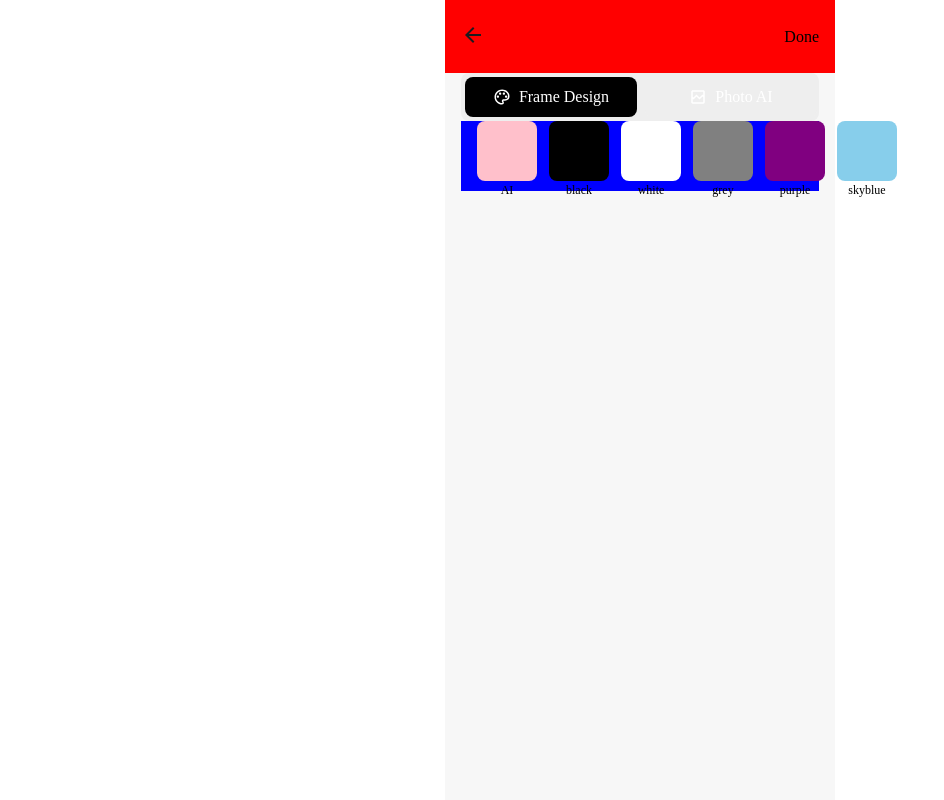
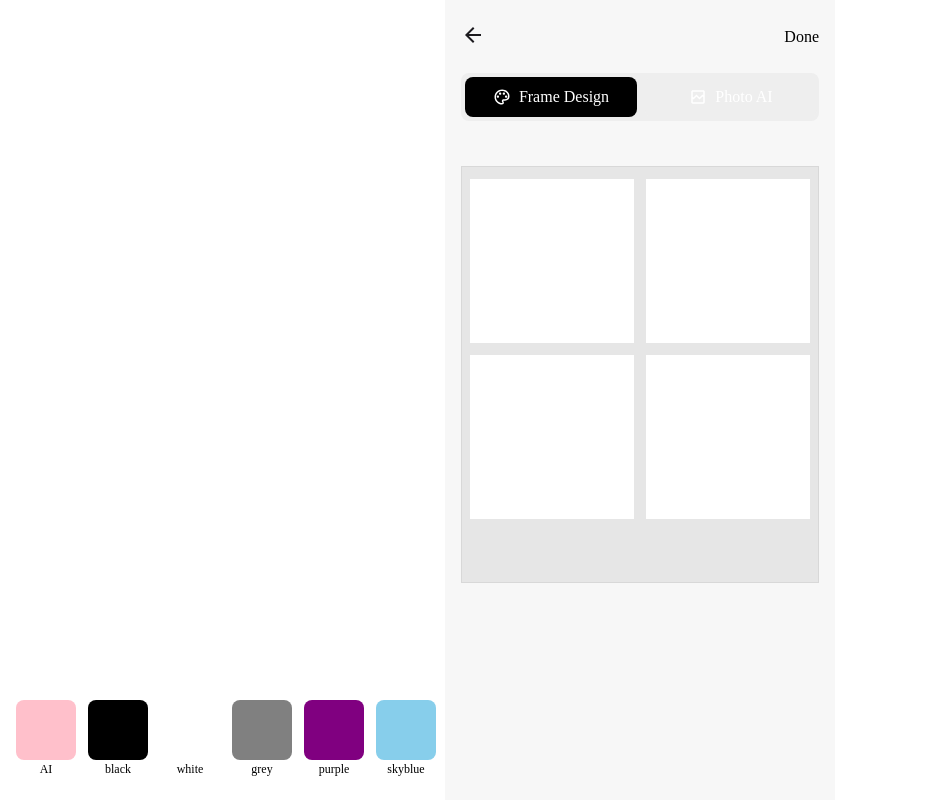
Before and after one commit to anonymousRecords/kimchi-client, a React (Vite) app: page /decorate in a window 1280 px wide. Shown: the whole page, without its empty margins (0-944 px from the left). Built offline with nearby package versions, Linux system fonts and the light colour scheme.

Commit message:
feat : Implement Change frame color

```diff
--- /dev/null
+++ b/src/components/DecoratePage/DecorateCard.jsx
@@ -0,0 +1,59 @@
+import styled from 'styled-components';
+import PropTypes from 'prop-types';
+
+const StyledDecorateCard = styled.div`
+    .img-frame {
+        display: flex;
+        flex-direction: column;
+        align-items: center;
+        // margin-top: 8.813rem;
+        width: 358px;
+        height: var(--image-frame-height);
+        padding: 6px;
+        padding-bottom: 57px;
+        background: #E6E6E6;
+        transform: translateY(45px);
+        border: solid 1px #D8D8D8;
+    }
+
+    .img-row-container{
+        display: flex;
+        flex-direction: row;
+        align-items: center;
+        justify-content: center;
+      }
+
+    .img-select {
+        position: relative;
+        width: 164px;
+        height: 164px;
+        background: #fff;
+        overflow: hidden;
+        margin: 6px;
+    }
+`
+
+DecorateCard.propTypes = {
+  selectedImages: PropTypes.arrayOf(PropTypes.string).isRequired,
+  frameColor: PropTypes.string, // 프레임 색상 prop 추가
+};
+
+export default function DecorateCard ({ frameColor }) {
+    return (
+      <StyledDecorateCard>
+        <div className="image-page hidden">
+          <div className="img-frame" style={{ backgroundColor: frameColor }}>
+            <div className='img-row-container'>
+              <div className="img-select empty"></div>
+              <div className="img-select empty"></div>
+            </div>
+            <div className='img-row-container'>
+              <div className="img-select empty"></div>
+              <div className="img-select empty"></div>
+            </div>
+          </div>
+          <input type="file" className="file-input hidden" accept=".jpeg, .png, .jpg" />
+        </div>
+      </StyledDecorateCard>
+      );
+    }
--- a/src/components/DecoratePage/FrameTool.jsx
+++ b/src/components/DecoratePage/FrameTool.jsx
@@ -1,6 +1,7 @@
-import React from 'react'; // eslint-disable-line no-unused-vars
+import React, { useState } from 'react'; // eslint-disable-line no-unused-vars
 import styled from 'styled-components';
 import { FrameColor } from './FrameColor';
+import PropTypes from 'prop-types';
 
 const StyledFrameTool = styled.div`
   width: 420px;
@@ -31,11 +32,24 @@ const StyledFrameTool = styled.div`
   }
 `;
 
-export default function FrameTool() {
+export default function FrameTool({ onFrameSelect }) {
+    const [selectedFrame, setSelectedFrame] = useState(FrameColor[0]); // 초기 선택 프레임을 첫 번째 항목으로 설정합니다.
+
+    const handleFrameClick = (frame) => {
+      setSelectedFrame(frame);
+      onFrameSelect(frame); // 프레임 선택 시, 선택한 프레임을 부모 컴포넌트로 전달합니다.
+    };
+
+    console.log("선택된 프레임:", selectedFrame);
+
     return (
         <StyledFrameTool>
         {FrameColor.map((frame) => (
-        <div className="frame-choice" key={frame.color}>
+          <div
+            className="frame-choice"
+            key={frame.color}
+            onClick={() => handleFrameClick(frame)} // 클릭 시 handleFrameClick 함수를 호출합니다.
+          >
             <div className="color-box" style={{ backgroundColor: frame.color }}></div>
             <div className="color-name">{frame.name}</div>
           </div>
@@ -43,3 +57,7 @@ export default function FrameTool() {
       </StyledFrameTool>
   );
 }
+
+FrameTool.propTypes = {
+    onFrameSelect: PropTypes.func.isRequired,
+  };
--- a/src/pages/DecoratePage.jsx
+++ b/src/pages/DecoratePage.jsx
@@ -3,6 +3,7 @@ import styled from 'styled-components';
 import { Link } from "react-router-dom";
 import FrameTool from "../components/DecoratePage/FrameTool";
 import PhotoTool from "../components/DecoratePage/PhotoTool";
+import DecorateCard from "../components/DecoratePage/DecorateCard";
 
 const StyledDecorate = styled.div`
     width: 390px;
@@ -16,7 +17,6 @@ const StyledDecorate = styled.div`
         width: 390px;
         height: 73px;
         padding: 16px;
-        background-color: red;
         display: flex;
         justify-content: space-between;
     }
@@ -72,17 +72,26 @@ const StyledDecorate = styled.div`
       }
 
     .tool-container {
-        width: 358px;
-        height: 70px;
-        background-color: blue;
+        display: flex;
+        width: 100%;
+        height: 100px;
+        overflow-x: scroll;
+        // background-color: pink;
+        margin-top: 50px;
+        position: fixed;
+        bottom: 0;
     }
 `
 
 const DecoratePage = () => {
-    const [selectedButton, setSelectedButton] = useState("frame");
-    // const [selectedImages, setSelectedImages] = useState([]); // eslint-disable-line no-unused-vars
+  const [selectedButton, setSelectedButton] = useState("frame");
+  const [selectedFrameColor, setSelectedFrameColor] = useState(null); // 선택한 프레임 색상을 상태로 관리합니다.
 
-    return (
+  const handleFrameSelect = (frame) => {
+    setSelectedFrameColor(frame.color); // 클릭한 프레임의 색상을 상태로 설정합니다.
+  };
+
+  return (
       <StyledDecorate>
         <header>
           <button>
@@ -114,12 +123,14 @@ const DecoratePage = () => {
             </button>
           </div>
           <div className="card">
-            {/* <ImageCard/> */}
+            {/* Pass the handleImagesSelected function to ImageCard */}
           </div>
+          {/* Render DecorateCard and pass the selectedImages */}
+          <DecorateCard frameColor={selectedFrameColor} />
         </div>
         <div className="tool-container">
-            {selectedButton === "frame" && <FrameTool/>}
-            {selectedButton === "photo" && <PhotoTool/>}
+          {selectedButton === "frame" && <FrameTool onFrameSelect={handleFrameSelect} />}
+          {selectedButton === "photo" && <PhotoTool/>}
         </div>
       </StyledDecorate>
     )
```
Lines whose indentation alone changed are shown as unchanged.
